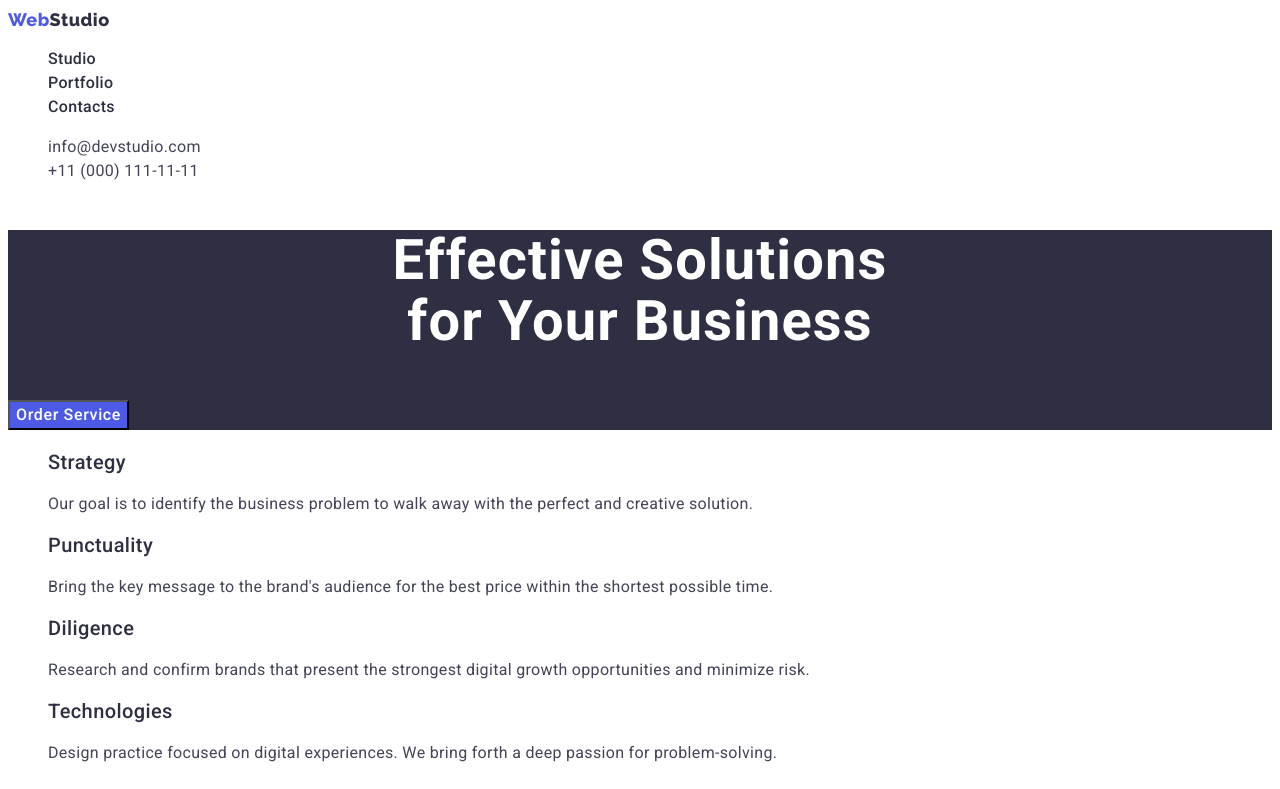
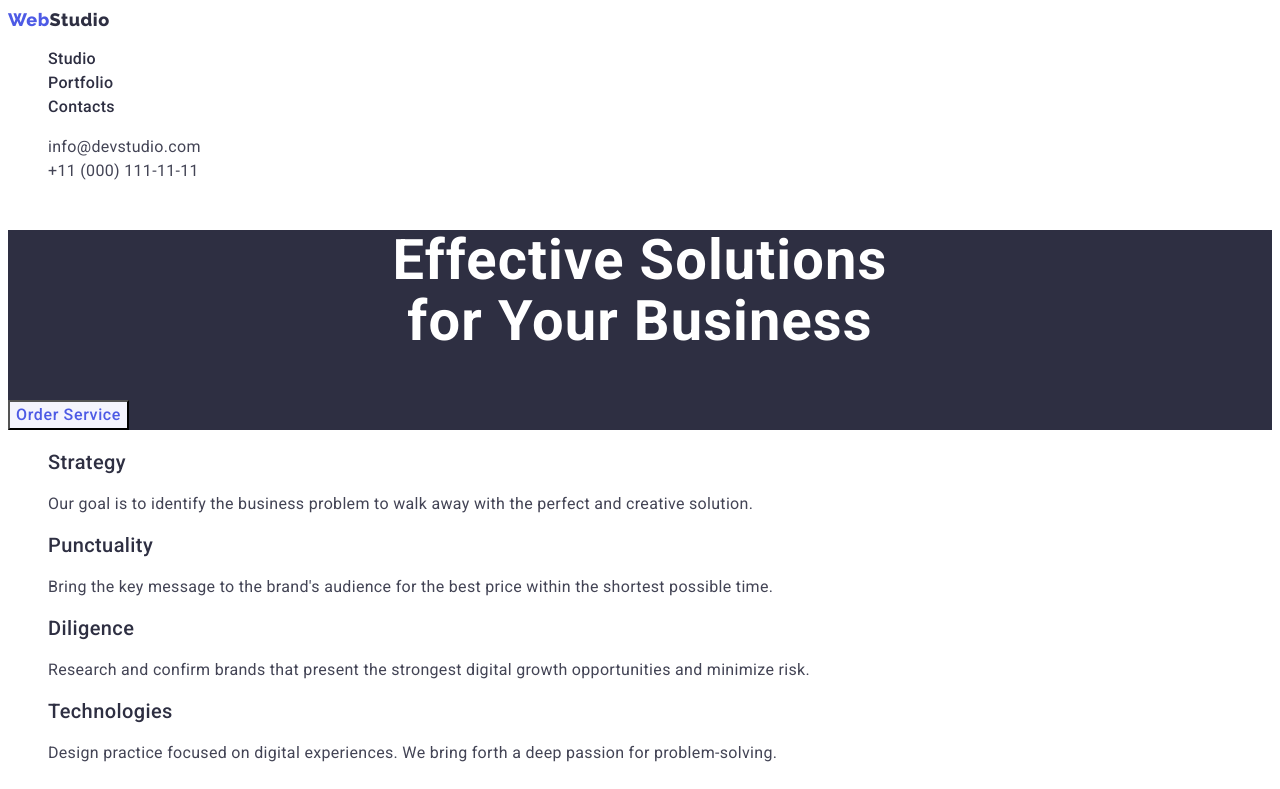
Before and after one commit to evgenyaroviy/goit-markup-hw-02, a plain HTML site: page index.html in a window 1280 px wide. In both pictures the pointer is over the button "Order Service". Shown: the top 789 px of the page. Drawn offline with Linux system fonts and the light colour scheme.

Commit message:
update portfolio and index

```diff
--- a/css/styles.css
+++ b/css/styles.css
@@ -84,7 +84,9 @@ body {
 }
 
 .portfolio-nav button:hover,
-.portfolio-nav button:focus {
+.portfolio-nav button:focus,
+.hero button:hover,
+.hero button:focus {
   background: #f4f4fd;
   color: #4d5ae5;
 }
```
Also changed, not shown: portfolio.html (+1 -2 lines).
